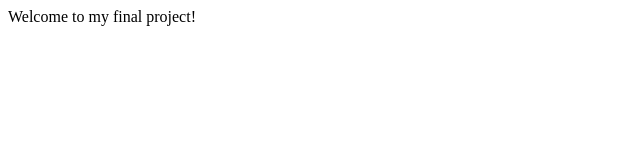
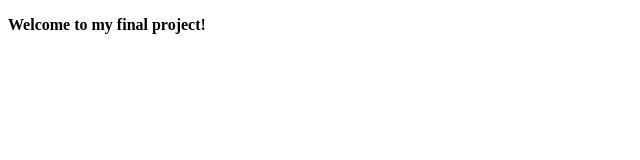
Before and after one commit to neeseniche/walk-in-the-park, a plain HTML site: page index.html in a window 1280 px wide. Shown: the whole page, without its empty margins (0-640 px from the left). Drawn offline with Linux system fonts and the light colour scheme.

Commit message:
bold text

```diff
--- a/index.html
+++ b/index.html
@@ -6,6 +6,6 @@
     <title>Document</title>
 </head>
 <body>
-    Welcome to my final project!
+    <p> <strong> Welcome to my final project!</strong></p>
 </body>
 </html>
```
